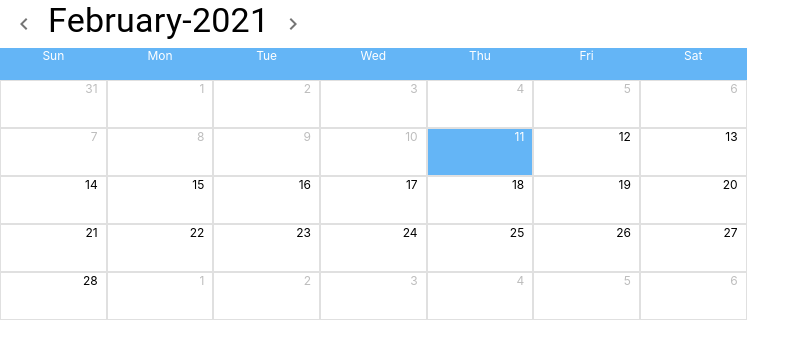
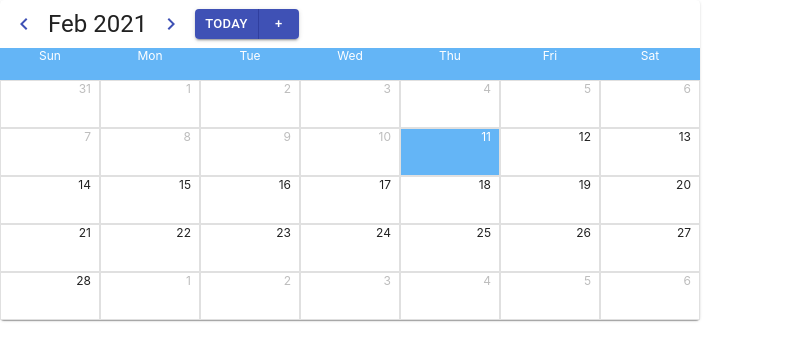
Before and after one commit to quddd/availability-calendar, a React (Create React App) app: page / in a window 1280 px wide. Shown: the top 360 px of the page, without its empty margins (0-810 px from the left). Built offline with nearby package versions, Linux system fonts and the light colour scheme.

Commit message:
Add prev and next functionality

```diff
--- a/src/components/Calendar.js
+++ b/src/components/Calendar.js
@@ -1,7 +1,23 @@
 import React, { useState } from "react";
 import { takeMonth } from "../modules/calendar";
-import { Grid, IconButton, makeStyles, Typography } from "@material-ui/core";
-import { format, isPast, isSameDay, isSameMonth } from "date-fns";
+import {
+  Button,
+  ButtonGroup,
+  Grid,
+  IconButton,
+  makeStyles,
+  Paper,
+  Typography,
+} from "@material-ui/core";
+import {
+  addMonths,
+  endOfMonth,
+  format,
+  isPast,
+  isSameDay,
+  isSameMonth,
+  subMonths,
+} from "date-fns";
 import NavigateNextIcon from "@material-ui/icons/NavigateNext";
 import NavigateBeforeIcon from "@material-ui/icons/NavigateBefore";
 
@@ -9,7 +25,7 @@ const useStyles = makeStyles((theme) => ({
   days: {
     border: `1px solid ${theme.palette.grey[300]}`,
     height: theme.spacing(6),
-    minWidth: 34,
+    minWidth: 45,
     padding: theme.spacing(0, 1),
     fontSize: theme.spacing(1.5),
     cursor: "pointer",
@@ -18,7 +34,7 @@ const useStyles = makeStyles((theme) => ({
     color: theme.palette.common.white,
     background: theme.palette.info.light,
     height: theme.spacing(4),
-    minWidth: 34,
+    minWidth: 45,
     padding: theme.spacing(0, 1),
     fontSize: theme.spacing(1.5),
   },
@@ -29,16 +45,45 @@ const useStyles = makeStyles((theme) => ({
   notSameMonth: {
     color: theme.palette.grey[400],
   },
+  calendar: {
+    maxWidth: 700,
+  },
 }));
+
+function Calendar() {
+  const [currentDate, setCurrentDate] = useState(new Date());
+  const classes = useStyles();
+  const data = takeMonth(currentDate)();
+
+  const dayColor = (day) => {
+    if (isSameDay(day, currentDate)) return classes.currentDate;
+    if (!isSameMonth(day, currentDate) || isPast(day))
+      return classes.notSameMonth;
+  };
+
+  const handleClick = (e, day) => {
+    e.preventDefault();
+    if (!isPast(day) || isSameDay(day, new Date())) setCurrentDate(day);
+  };
+
+  const prevMonth = () => {
+    const endOfPrevMonth = endOfMonth(subMonths(currentDate, 1));
+    if (!isPast(endOfPrevMonth)) {
+      setCurrentDate(endOfPrevMonth);
+    }
+    return;
+  };
+  const nextMonth = () => {
+    setCurrentDate(addMonths(currentDate, 1));
+  };
   function WeekNames() {
-  const classes = useStyles();
     return (
-    <Grid container wrap='nowrap' justify='flex-start'>
+      <Grid container wrap='nowrap'>
         {["Sun", "Mon", "Tue", "Wed", "Thu", "Fri", "Sat"].map((week, key) => (
           <Grid
             key={key}
+            md={2}
             align='center'
-          xs={1}
             item
             className={classes.weekNames}
           >
@@ -48,44 +93,31 @@ function WeekNames() {
       </Grid>
     );
   }
-
-function Calendar() {
-  const [currentDate, setCurrentDate] = useState(new Date());
-  const classes = useStyles();
-  const data = takeMonth(currentDate)();
-
-  const dayColor = (day) => {
-    if (isSameDay(day, currentDate)) return classes.currentDate;
-    if (!isSameMonth(day, currentDate) || isPast(day, new Date()))
-      return classes.notSameMonth;
-  };
-
-  const handleClick = (e, day) => {
-    e.preventDefault();
-    if (!isPast(day, new Date()) || isSameDay(day, new Date()))
-      setCurrentDate(day);
-  };
-
   return (
     <div>
-      <Grid container>
-        <IconButton>
+      <Paper className={classes.calendar}>
+        <Grid container spacing={0} alignItems='center'>
+          <IconButton color='primary' onClick={prevMonth}>
             <NavigateBeforeIcon />
           </IconButton>
-        <Typography component='h4' variant='h4'>
-          {format(currentDate, "MMMM-yyyy")}
+          <Typography component='h5' variant='h5'>
+            {format(currentDate, "MMM yyyy")}
           </Typography>
-        <IconButton>
+          <IconButton color='primary' onClick={nextMonth}>
             <NavigateNextIcon />
           </IconButton>
+          <ButtonGroup size='small' variant='contained' color='primary'>
+            <Button>Today</Button>
+            <Button> + </Button>
+          </ButtonGroup>
         </Grid>
         <WeekNames />
         {data.map((week, key) => (
-        <Grid key={key} container wrap='nowrap' justify='flex-start'>
+          <Grid key={key} container wrap='nowrap'>
             {week.map((day, key) => (
               <Grid
                 key={key}
-              xs={1}
+                md={2}
                 align='right'
                 item
                 className={`${classes.days} ${dayColor(day)}`}
@@ -96,6 +128,7 @@ function Calendar() {
             ))}
           </Grid>
         ))}
+      </Paper>
     </div>
   );
 }
```
Lines whose indentation alone changed are shown as unchanged.
